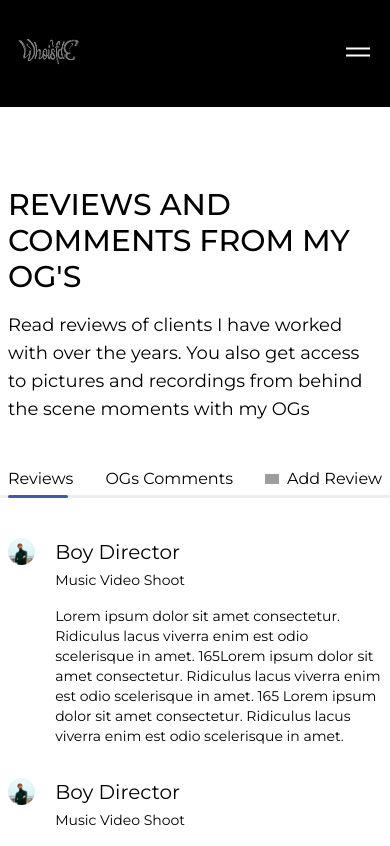
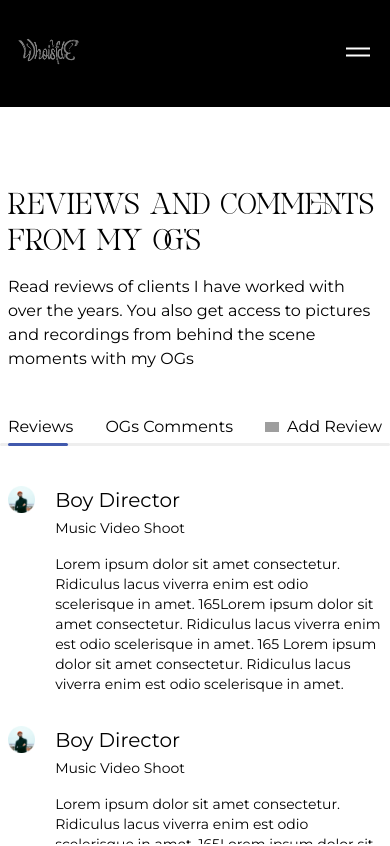
Before and after one commit to nathscode/whoisfde, a Next.js app: page /reviews in a window 390 px wide. Shown: the top 846 px of the page. Built offline with nearby package versions, Linux system fonts and the light colour scheme; grey boxes are pictures that could not be loaded.

Commit message:
overflow hidden to global.css

```diff
--- a/app/globals.css
+++ b/app/globals.css
@@ -75,6 +75,7 @@
 	* {
 		@apply border-border;
 		scroll-behavior: smooth;
+		overflow: hidden;
 	}
 	body {
 		@apply bg-background text-foreground;
--- a/app/layout.tsx
+++ b/app/layout.tsx
@@ -20,10 +20,10 @@ export const metadata: Metadata = {
 	other: {
 		"theme-color": "#000000",
 		"color-scheme": "light",
-		"twitter:image": "/images/logo/logo-white.png",
+		"twitter:image": "/images/logo/logo-opg.jpg",
 		"twitter:card": "summary_large_image",
 		"og:url": "https:Whoisfde.com",
-		"og:image": "/images/logo/logo-white.png",
+		"og:image": "/images/logo/logo-opg.jpg",
 		"og:type": "website",
 	},
 	openGraph: {
@@ -33,7 +33,7 @@ export const metadata: Metadata = {
 		siteName: "Whoisfde",
 		images: [
 			{
-				url: "/images/logo/logo-white.png",
+				url: "/images/logo/logo-opg.jpg",
 				width: 1200,
 				height: 600,
 			},
--- a/components/reviews/reviews.tsx
+++ b/components/reviews/reviews.tsx
@@ -25,10 +25,13 @@ export default function Reviews() {
              md:items-center
              gap-4"
 				>
-          <div className="text-3xl font-[500]">REVIEWS AND COMMENTS FROM MY OG&apos;S</div>
-          <div className="text-lg font-light text-left md:text-center">
-            Read reviews of clients I have worked with over the years. You also get access to
-            pictures and recordings from behind the scene moments with my OGs
+					<div className="text-3xl font-[500]  font-heading">
+						REVIEWS AND COMMENTS FROM MY OG&apos;S
+					</div>
+					<div className="text-base sm:text-lg font-light text-left md:text-center">
+						Read reviews of clients I have worked with over the years. You also
+						get access to pictures and recordings from behind the scene moments
+						with my OGs
 					</div>
 				</div>
 				<TabController
@@ -61,7 +64,12 @@ export default function Reviews() {
 					<div className="flex gap-2 items-center">
 						<div>
 							{position.current !== 2 ? (
-                <Image src={"/add_black.svg"} width={14} height={14} alt="add" />
+								<Image
+									src={"/add_black.svg"}
+									width={14}
+									height={14}
+									alt="add"
+								/>
 							) : (
 								<Image src={"/add_blue.svg"} width={14} height={14} alt="add" />
 							)}
```
Also changed, not shown: public/images/logo/logo-opg.jpg (added). Lines whose indentation alone changed are shown as unchanged.
